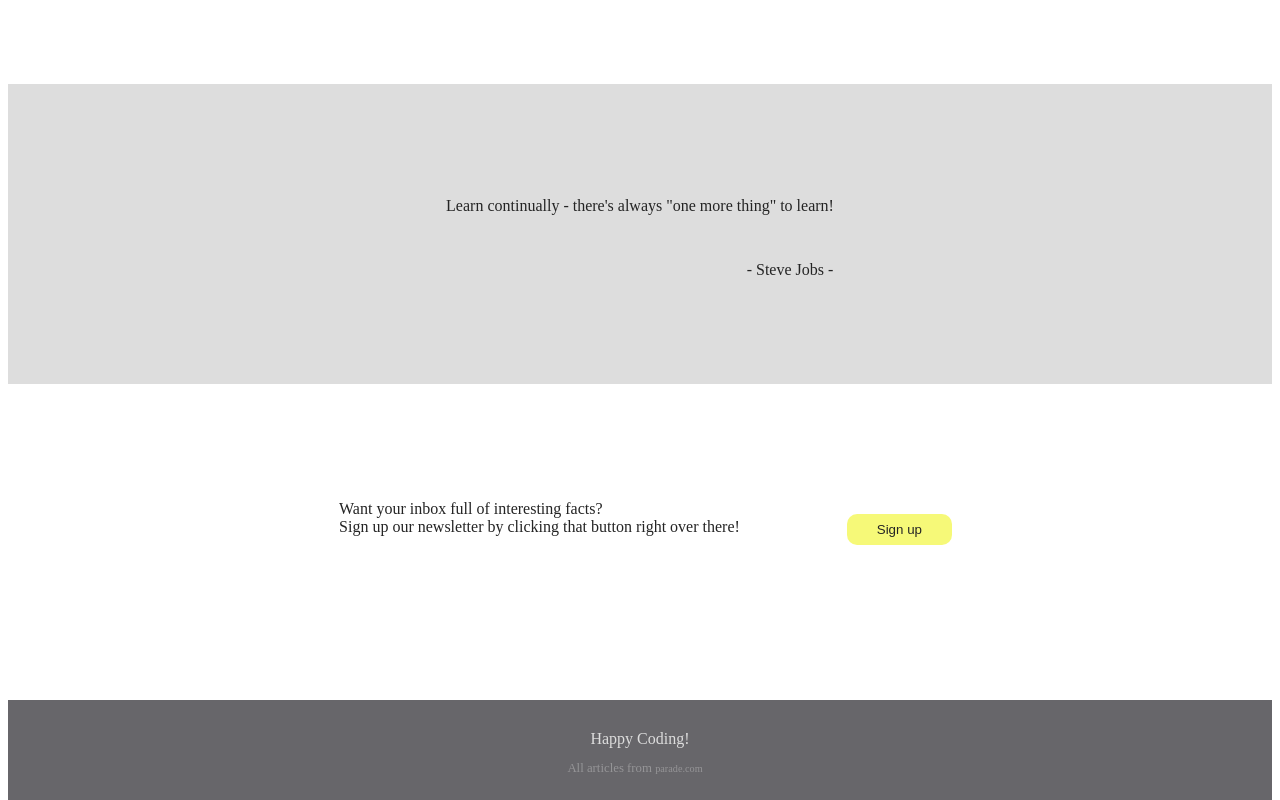
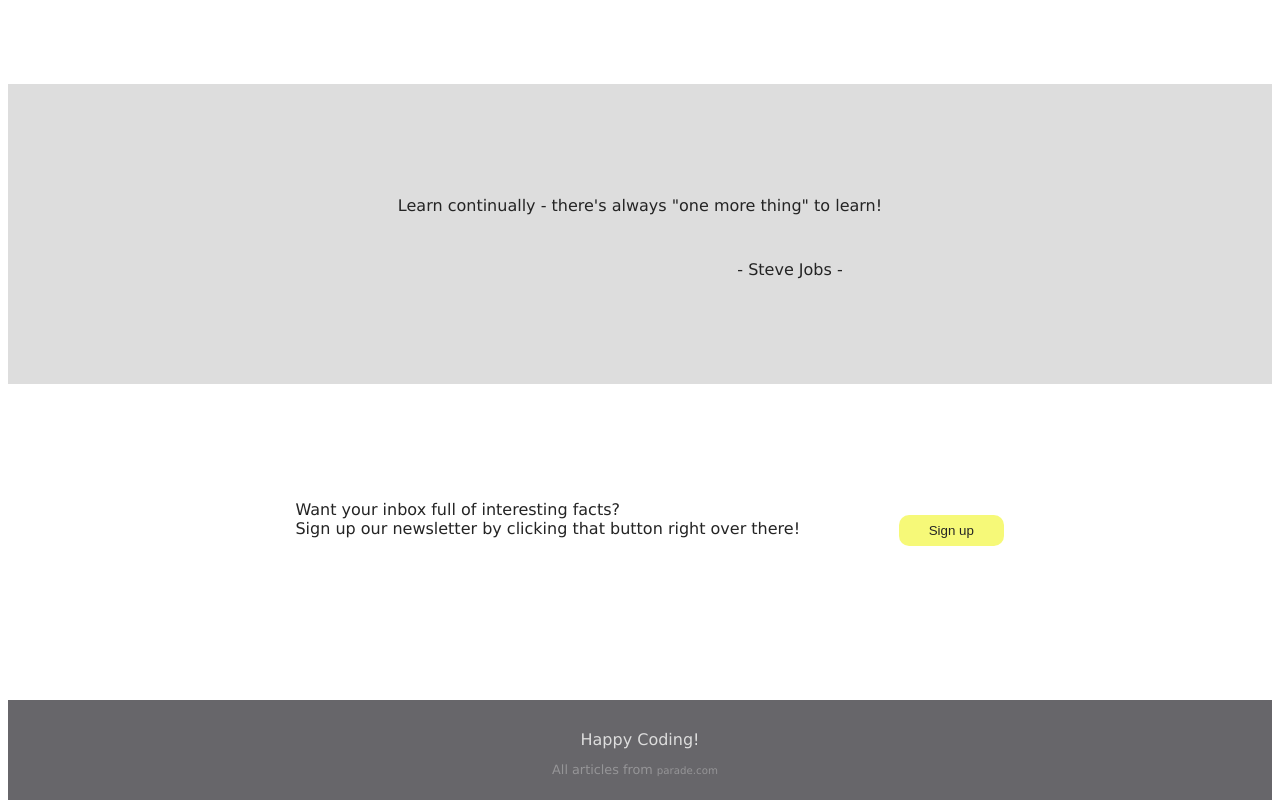
Before and after one commit to JK-8989/landing-page, a plain HTML site: page index.html in a window 1280 px wide. Shown: the part 910-1710 px from the top of the page. Drawn offline with Linux system fonts and the light colour scheme.

Commit message:
Add link target attribute & font family

```diff
--- a/index.html
+++ b/index.html
@@ -1,9 +1,9 @@
 <!DOCTYPE html>
 <html lang="en">
   <head>
-  <meta charset="UTF-8">
+    <meta charset="UTF-8" />
     <title>Document</title>
-  <link rel="stylesheet" href="style.css">
+    <link rel="stylesheet" href="style.css" />
   </head>
   <body>
     <!-- Header & Nav Bar  -->
@@ -18,7 +18,10 @@
       </nav>
       <div class="heading">
         <h1>Welcome to FunFacts!</h1>
-      <p>You will find tons of random "Did you know...?" facts that make you totally mind-blowing!</p>
+        <p>
+          You will find tons of random "Did you know...?" facts that make you
+          totally mind-blowing!
+        </p>
         <button class="btn">Sign up</button>
       </div>
     </header>
@@ -48,7 +51,10 @@
           </div>
           <div class="facts-container">
             <div class="ran-facts">
-          <h4>Did you know “strengths” is the longest word in the English language with one vowel?</h4>
+              <h4>
+                Did you know “strengths” is the longest word in the English
+                language with one vowel?
+              </h4>
             </div>
             <p class="read_more">read more...</p>
           </div>
@@ -57,7 +63,7 @@
       <section class="section_2">
         <blockquote>
           Learn continually - there's always "one more thing" to learn!
-        <br>
+          <br />
           <span id="name">- Steve Jobs -</span>
         </blockquote>
       </section>
@@ -67,16 +73,25 @@
     <footer>
       <div class="footer_container">
         <div class="footer">
-        <p id="newsletter">Want your inbox full of interesting facts?<br>
+          <p id="newsletter">
+            Want your inbox full of interesting facts?<br />
             Sign up our newsletter by clicking that button right over there!
           </p>
         </div>
-        <div class="button"><button class="btn" id="btn_1">Sign up</button>
+        <div class="button">
+          <button class="btn" id="btn_1">Sign up</button>
         </div>
       </div>
       <div id="bottom">
         <p id="message">Happy Coding!</p>
-      <p id="reference">All articles from <a href="https://parade.com/1199611/marynliles/did-you-know-facts/">parade.com</a></p>
+        <p id="reference">
+          All articles from
+          <a
+            href="https://parade.com/1199611/marynliles/did-you-know-facts/"
+            target="_blank"
+            >parade.com</a
+          >
+        </p>
       </div>
     </footer>
   </body>
--- a/style.css
+++ b/style.css
@@ -3,6 +3,7 @@
 body {
   height: 100vh;
   color: rgb(36, 36, 36);
+  font-family: Verdana, Geneva, Tahoma, sans-serif;
 }
 /* Global styling ends here */
 /* ------------------------------------------- */
```
Lines whose indentation alone changed are shown as unchanged.
